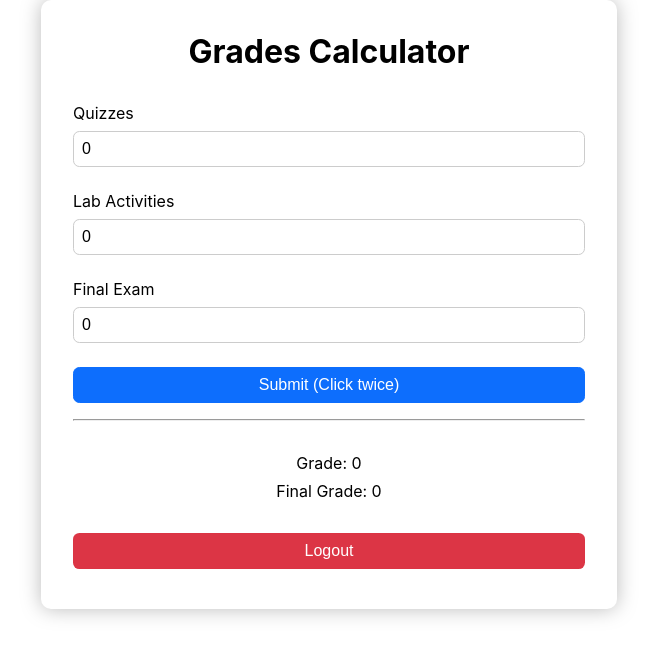
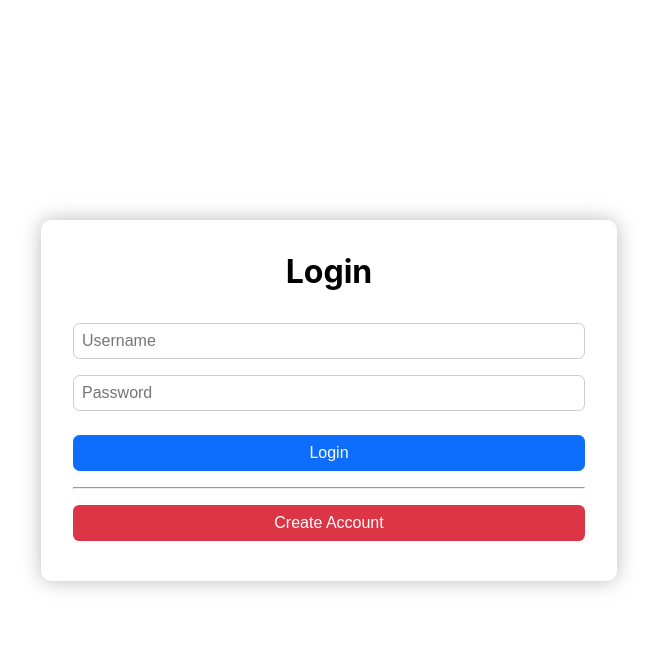
Before and after one commit to kirkbesa/saturday-react-app, a React (Create React App) app: page / in a window 1280 px wide. Shown: the top 656 px of the page, without its empty margins (311-968 px from the left). Built offline with nearby package versions, Linux system fonts and the light colour scheme.

Commit message:
Midterms Login

```diff
--- a/src/App.css
+++ b/src/App.css
@@ -1,7 +1,60 @@
-.parent-container {
+.login-parent-container {
+  display: flex;
+  justify-content: center;
+  align-content: center;
+  height: 100vh;
+}
+
+.login-container {
   height: auto;
   width:  40%;
-  background-color:#00a2e8;
+  background-color:#ffffff;
+  filter: drop-shadow(0px 0px 10px #bbbbbb);
   margin:  auto;
-  padding: 1.5em;
+  padding: 2em;
+  border-radius: 10px;
+
 }
+
+.login-container h1 {
+  color: black;
+  padding: 0px;
+  margin: 0px 0px 1em 0px;
+  text-align: center;
+}
+
+.login-container p {
+  font-size: 1em;
+  margin: 0.5em 0px;
+}
+
+.login-container input {
+  margin: 0px 0px 1em 0px;
+  width: 100%;
+  font-size: 14px;
+  padding: 0.5em 0px 0.5em 0.5em;
+  box-sizing: border-box;
+  border: 1px solid #ccc;
+  border-radius: 0.4em;
+  font-size: 1em;
+}
+
+.login-container button {
+  width: 100%;
+  padding: 0.5em;
+  margin: 0.5em 0px;
+  font-size: 1em;
+  box-sizing: border-box;
+  color: #fff;
+  border-radius: 0.4em;
+}
+
+.login-container .login-button {
+  background-color: rgba(13, 110, 253, 1);
+  border: 1px solid rgba(13, 110, 253, 1);
+}
+
+.login-container .createacc-button {
+  background-color: rgba(220, 53, 69, 1);
+  border: 1px solid rgba(220, 53, 69, 0.5);
+}
--- a/src/App.js
+++ b/src/App.js
@@ -1,31 +1,59 @@
 import './App.css';
-import Title from './components/Title.js';
-import Navigation from './components/Navigation.js';
-import Body from './components/Body.js';
-import Count from './pages/Count.js';
-import Calculator from './pages/Calculator.js';
+import { useState } from 'react';
+import Home from './pages/Home.js';
 
 export default function App() {
+  {/* MIDTERMS */}
+  const [username, setUsername] = useState('');
+  const [password, setPassword] = useState('');
+  const [valid, setValid] = useState(false);
+
+  const users = [
+    { username: "john", password: "123456" },
+    { username: "mary", password: "456" }
+  ];
+
+  const validate = (e) => {
+    e.preventDefault();
+
+    const user = users.find(u => u.username === username && u.password === password);
+
+    if (user) {
+      setValid(true);
+      alert("Login Success");
+    } else {
+      alert("Login Failed");
+    }
+  }
+
   return (
-    <div>
       <div>
-          <Calculator />
+
+        {valid ? <Home /> :
+
+          <div className="login-parent-container">
+            <div className="login-container">
+
+              <h1>Login</h1>
+
+              <form onSubmit={validate}>
+                  <input required type='string' placeholder='Username' value={username} onChange= {(e) => setUsername(e.target.value)}></input>
+                  <input required type='password' placeholder='Password' value={password} onChange= {(e) => setPassword(e.target.value)}></input>
+
+                  <br />
+
+                  <button type="submit" className="login-button">Login</button>
+
+                  <hr/>
+
+                  <button className="createacc-button">Create Account</button>
+              </form>
+
+            </div>
+          </div>
+
+        }
+
       </div>
-
-      {/* <div className='parent-container'>
-        <Title titleText='Simple React SPA'/>
-        <Navigation />
-        <Body
-          contentTitle='Title'
-          contentText='Lorem ipsum dolor sit amet, consectetur adipiscing elit. In faucibus diam vitae nunc venenatis, at placerat turpis tempus. Proin interdum gravida est, imperdiet luctus eros feugiat id. Vestibulum ante ipsum primis in faucibus orci luctus et ultrices posuere cubilia curae; In eu ante non velit ultrices hendrerit. Donec sollicitudin tellus nec enim molestie, nec molestie magna elementum. Etiam iaculis, neque et pretium iaculis, justo tellus convallis urna, sit amet imperdiet sem dui eget massa. Nunc volutpat justo id pretium fermentum. Lorem ipsum dolor sit amet, consectetur adipiscing elit. Quisque ac orci ligula.'
-        />
-      </div>
-
-      <div className='parent-container'>
-        <Title titleText='Count'/>
-          <Count />
-      </div> */}
-
-    </div>
   );
 }
--- a/src/pages/Calculator.js
+++ b/src/pages/Calculator.js
@@ -47,7 +47,7 @@
 
                     <br />
 
-                    <button className="submit-button" onClick={calculate}>Submit (Click twice)</button>
+                    <button className="submit-button" onClick={calculate}>Submit</button>
 
                     <hr/>
 
--- /dev/null
+++ b/src/pages/Home.css
@@ -0,0 +1,7 @@
+.parent-container {
+    height: auto;
+    width:  40%;
+    background-color:#00a2e8;
+    margin:  auto;
+    padding: 1.5em;
+  }
--- /dev/null
+++ b/src/pages/Home.js
@@ -0,0 +1,25 @@
+import Title from '../components/Title.js';
+import Navigation from '../components/Navigation.js';
+import Body from '../components/Body.js';
+import Count from '../pages/Count.js';
+import './Home.css';
+
+export default function Home() {
+  return (
+    <div>
+      <div className='parent-container'>
+        <Title titleText='Simple React SPA'/>
+        <Navigation />
+        <Body
+          contentTitle='Title'
+          contentText='Lorem ipsum dolor sit amet, consectetur adipiscing elit. In faucibus diam vitae nunc venenatis, at placerat turpis tempus. Proin interdum gravida est, imperdiet luctus eros feugiat id. Vestibulum ante ipsum primis in faucibus orci luctus et ultrices posuere cubilia curae; In eu ante non velit ultrices hendrerit. Donec sollicitudin tellus nec enim molestie, nec molestie magna elementum. Etiam iaculis, neque et pretium iaculis, justo tellus convallis urna, sit amet imperdiet sem dui eget massa. Nunc volutpat justo id pretium fermentum. Lorem ipsum dolor sit amet, consectetur adipiscing elit. Quisque ac orci ligula.'
+        />
+      </div>
+
+      <div className='parent-container'>
+        <Title titleText='Count'/>
+          <Count />
+      </div>
+    </div>
+  );
+}
```
